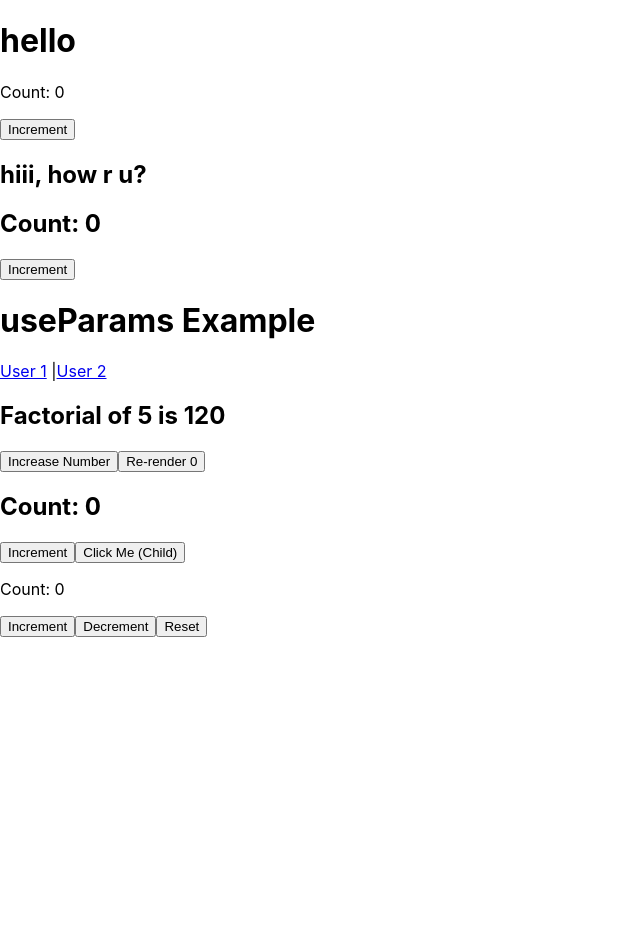
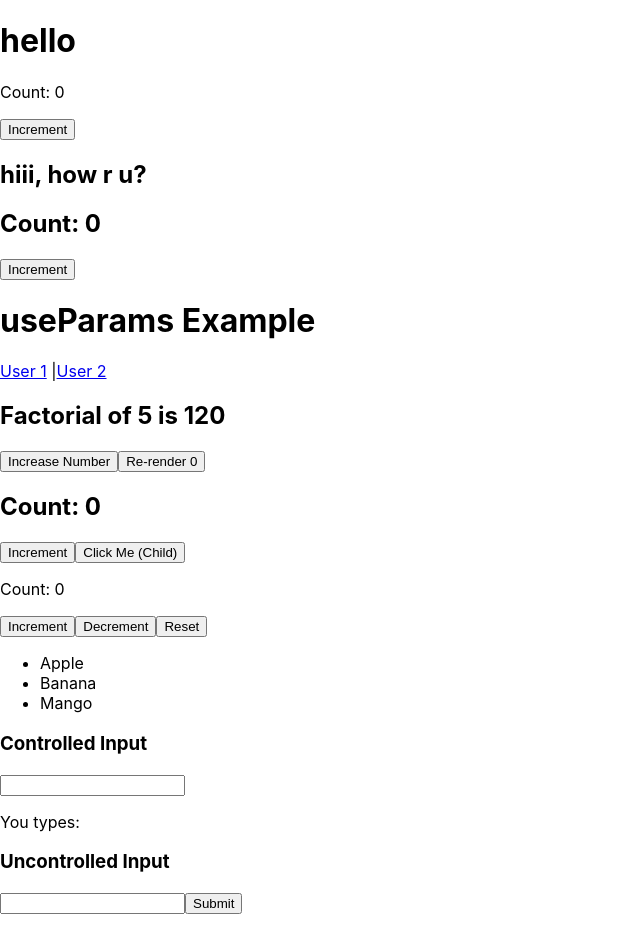
Before and after one commit to deepak9010/ReactHooks, a React (Create React App) app: page / in a window 1280 px wide. Shown: the top 952 px of the page, without its empty margins (0-640 px from the left). Before the commit the page ends 800 px from the top, so only its background shows below. Built offline with nearby package versions, Linux system fonts and the light colour scheme.

Commit message:
controlled and uncontrolled comp

```diff
--- a/src/App.js
+++ b/src/App.js
@@ -5,6 +5,9 @@ import ParamsHook from './component/useParamHook'
 import WithoutUseMemo from './component/useMemoHook';
 import ParentUseCallback from './component/useCallbackHook'
 import CounterReducer from './component/useReducerHok'
+import FruitList from './component/List'
+import ControlledInput from './component/ControlledComp'
+import UncontrolledInput from './component/UncontrolledComp'
 
 
 function App() {
@@ -19,6 +22,13 @@ function App() {
       <ParentUseCallback />
 
       <CounterReducer/>
+      <FruitList/>
+      <ControlledInput/>
+
+      <UncontrolledInput/>
+      <br></br>
+      <br></br>
+      <br></br>
     </div>
   );
 }
--- /dev/null
+++ b/src/component/ControlledComp.js
@@ -0,0 +1,19 @@
+import React, { useState } from 'react';
+
+function ControlledInput() {
+  const [name, setName] = useState('');
+
+  return (
+    <div>
+       <h3>Controlled Input</h3>
+       <input
+         type='text'
+         value={name}
+         onChange={(e)=> setName(e.target.value)}
+         />
+         <p>You types: {name} </p>
+    </div>
+  );
+}
+
+export default ControlledInput;
--- /dev/null
+++ b/src/component/List.js
@@ -0,0 +1,39 @@
+// import React from 'react';
+
+// function FruitList() {
+//   const fruits = ['Apple', 'Banana', 'Cherry'];
+
+//   return (
+//     <ul>
+//       {fruits.map((fruit, index) => (
+//         <li key={index}>{fruit}</li>
+//       ))}
+//     </ul>
+//   );
+// }
+
+// export default FruitList;
+
+
+
+// another example
+
+import React from 'react';
+
+function FruitList() {
+  const fruits = [
+    { id: 1, name: 'Apple' },
+    { id: 2, name: 'Banana' },
+    { id: 3, name: 'Mango' }
+  ];
+
+  return (
+    <ul>
+      {fruits.map(fruit => (
+        <li key={fruit.id}>{fruit.name}</li>
+      ))}
+    </ul>
+  );
+}
+
+export default FruitList;
--- /dev/null
+++ b/src/component/UncontrolledComp.js
@@ -0,0 +1,19 @@
+import React, { useRef } from 'react';
+
+function UncontrolledInput() {
+  const inputRef = useRef();
+
+  const handleSubmit = () => {
+    alert(`You typed: ${inputRef.current.value}`);
+  };
+
+  return (
+    <div>
+      <h3>Uncontrolled Input</h3>
+      <input type="text" ref={inputRef} />
+      <button onClick={handleSubmit}>Submit</button>
+    </div>
+  );
+}
+
+export default UncontrolledInput;
```
